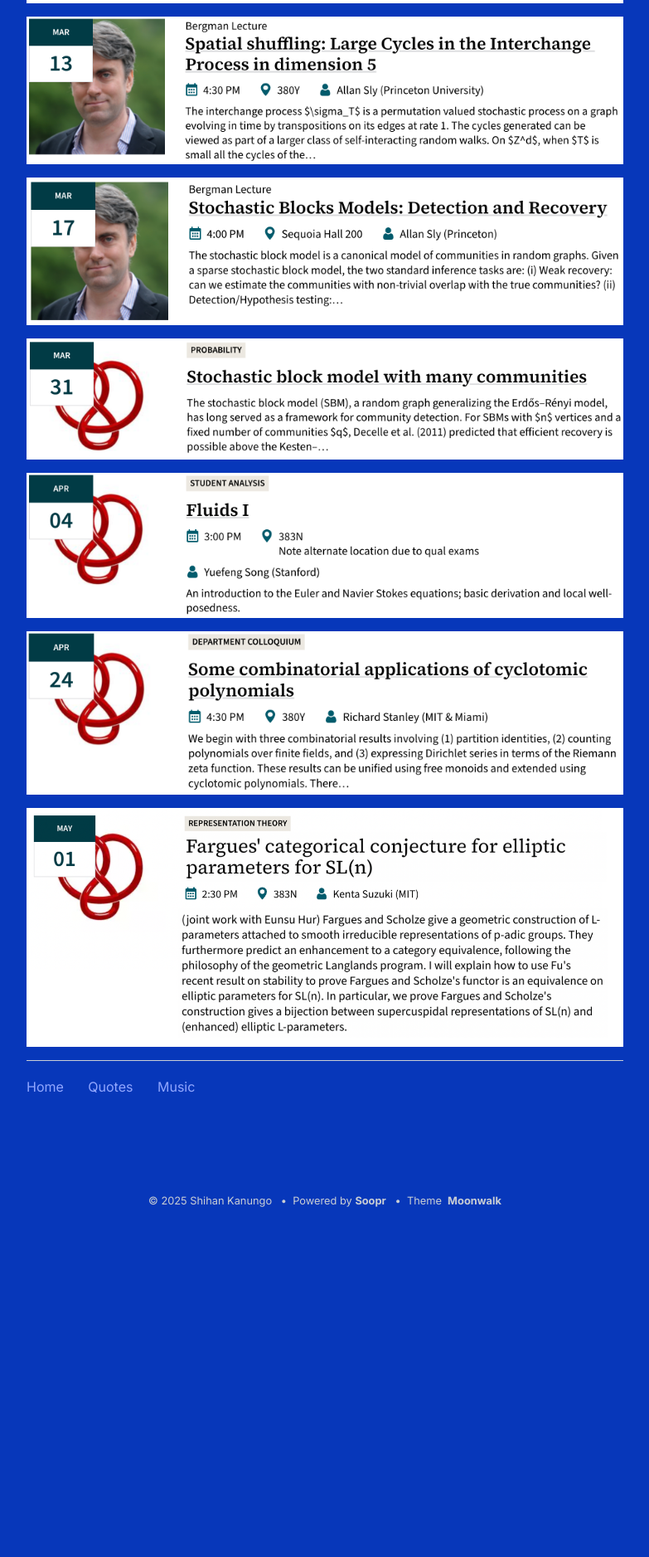
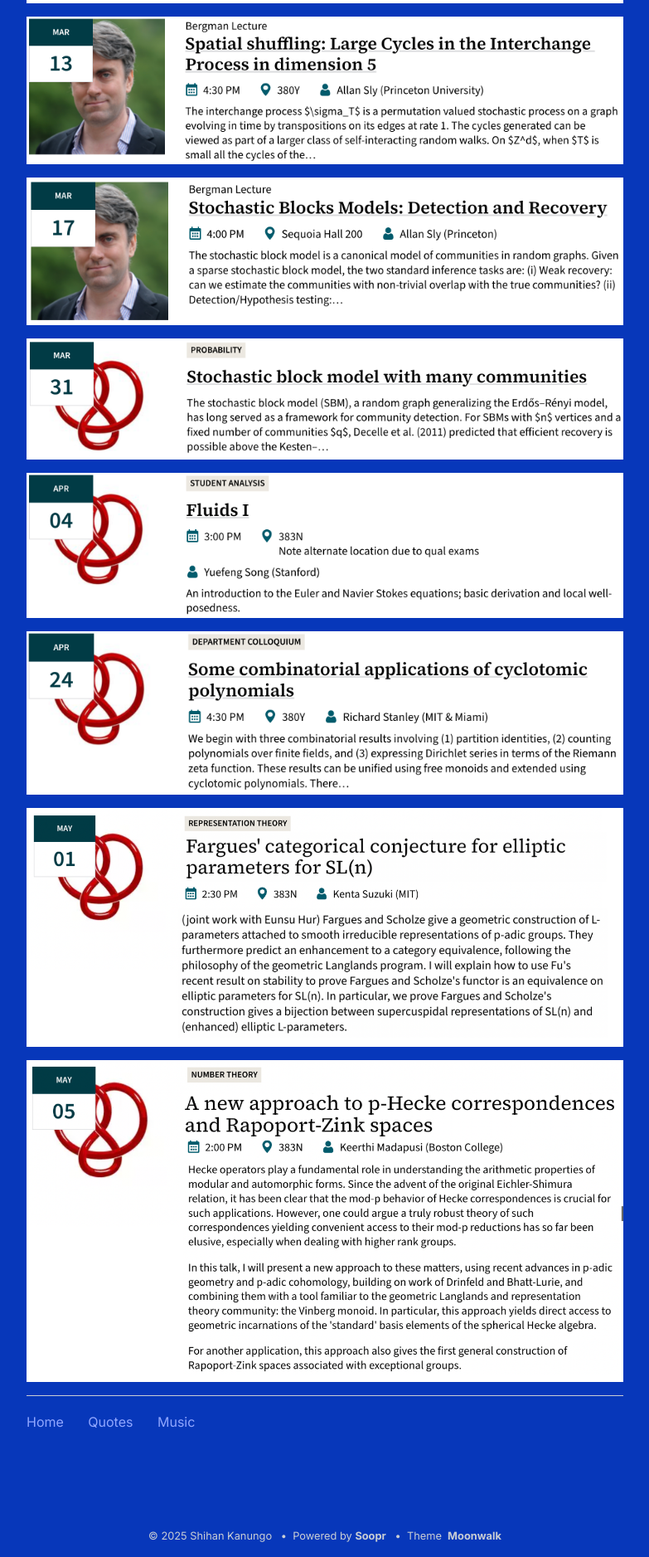
Before and after one commit to shihankanungo/shihankanungo.github.io, a Jekyll site: the page built from math-talks.md, in a window 1280 px wide. Shown: the part 2672-4549 px from the top of the page at 83% size, without its empty margins (248-1031 px from the left). Built offline with Jekyll 4.4.1, drawn with Linux system fonts in a browser that asks for light colours; before the commit the page ends 4145 px from its top, so only the background shows below that.

Commit message:
Update math-talks.md

```diff
--- a/math-talks.md
+++ b/math-talks.md
@@ -82,3 +82,5 @@
 ![stanford-apr-24](images/04-24.png)
 
 ![stanford-may-1](images/05-1.png)
+
+![stanford-may-5](images/05-05.png)
```
